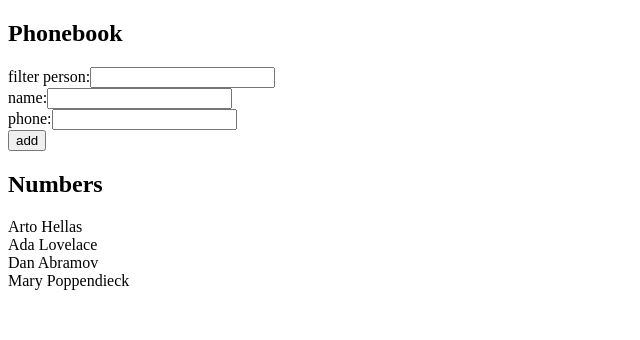
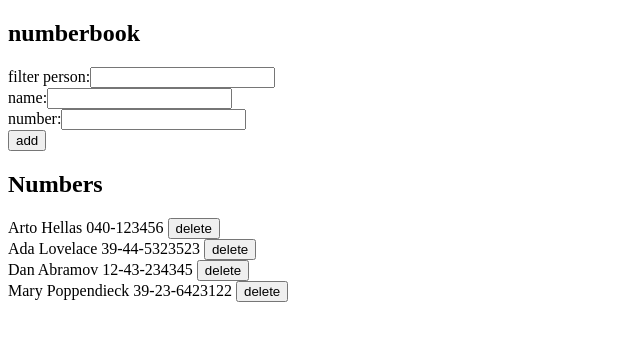
Before and after one commit to Yarviz/fullstack, a React (Create React App) app in the folder osa_2/puhelinluettelo/: page / in a window 1280 px wide. Shown: the top 340 px of the page, without its empty margins (0-640 px from the left). Built offline with nearby package versions, Linux system fonts and the light colour scheme; data requests are answered from the project's data file.

Commit message:
Exercises 2.15-2.18 done

```diff
--- a/osa_2/puhelinluettelo/db.json
+++ b/osa_2/puhelinluettelo/db.json
@@ -1,5 +1,5 @@
 {
-    "persons":[
+  "persons": [
     {
       "name": "Arto Hellas",
       "number": "040-123456",
--- a/osa_2/puhelinluettelo/src/App.js
+++ b/osa_2/puhelinluettelo/src/App.js
@@ -1,5 +1,7 @@
 import { useState, useEffect } from 'react'
-import axios from 'axios'
+import server from './services/persons'
+import DataForm from './components/DataForm'
+import Persons from './components/Persons'
 
 const Filter = ({value, cb}) => {
   return (
@@ -13,47 +15,17 @@ const Filter = ({value, cb}) => {
   )
 }
 
-const DataForm = ({data, onSubmit}) => {
-  return (
-    <form onSubmit={onSubmit}>
-      {data.map(item => {
-        return(
-          <div key={item.text}>
-            {item.text}
-            <input
-              value={item.value}
-              onChange={item.cb}
-            />
-          </div>
-        )
-      })}
-      <div>
-        <button type="submit">add</button>
-      </div>
-    </form>
-  )
-}
-
-const Persons = ({persons}) => {
-  const list_persons = persons.map(person =>
-    <div key={person.name}>{person.name} {person.phone}</div>
-  )
-  return(
-    <div>{list_persons}</div>
-  )
-}
-
 const App = () => {
   const [persons, setPersons] = useState([]);
-  const [newPerson, setNewPerson] = useState({ name: '', phone: '' });
+  const [newPerson, setNewPerson] = useState({ name: '', number: '' });
   const [filter, setFilter] = useState('');
 
   const nameChange = (event) => {
     setNewPerson({...newPerson, name: event.target.value});
   }
 
-  const phoneChange = (event) => {
-    setNewPerson({...newPerson, phone: event.target.value});
+  const numberChange = (event) => {
+    setNewPerson({...newPerson, number: event.target.value});
   }
 
   const filterChange = (event) => {
@@ -62,12 +34,39 @@ const App = () => {
 
   const addPerson = (event) => {
     event.preventDefault();
-    if (persons.find(person => person.name === newPerson.name)) {
-      alert(`name ${newPerson.name} already added to phonebook`);
-      return;
+    for(const person of persons) {
+      if (person.name === newPerson.name) {
+        const res = window.confirm(
+          `name ${newPerson.name} already added to numberbook, replace the old number with new one?`
+        );
+        if (!res) return;
+        server.update(person.id, newPerson).then(data => {
+          const updated = { ...newPerson, id: person.id };
+          const new_list = [...persons];
+          const index = new_list.map(item => item.id).indexOf(person.id);
+          new_list[index] = updated;
+          setPersons(new_list);
+          setNewPerson({ name: '', number: '' });
+        }).catch(reason => alert(reason));
+        return;
+      }
     }
-    setPersons(persons.concat(newPerson));
-    setNewPerson({ name: '', phone: '' });
+    server.create(newPerson).then(data => {
+      setPersons(persons.concat(data));
+      setNewPerson({ name: '', number: '' });
+      console.log(data);
+    }).catch(reason => alert(reason));
+  }
+
+  const deletePerson = (person) => {
+    if (window.confirm(`Delete ${person.name}?`)) {
+      server.remove(person.id).then(() => {
+        const new_list = [...persons];
+        const index = new_list.map(item => item.name).indexOf(person.name);
+        new_list.splice(index, 1);
+        setPersons(new_list)
+      }).catch(reason => alert(reason));
+    }
   }
 
   const filtered_persons = persons.filter(
@@ -76,23 +75,24 @@ const App = () => {
 
   const person_data = [
     {text: "name:", value: newPerson.name, cb: nameChange},
-    {text: "phone:", value: newPerson.phone, cb: phoneChange},
+    {text: "number:", value: newPerson.number, cb: numberChange},
   ]
 
   useEffect(() => {
-    axios.get('http://localhost:3001/persons').then(response => {
+    server.getAll().then(data => {
       console.log("loaded persons.json");
-      setPersons(response.data);
-    })
+      console.log(data)
+      setPersons(data);
+    }).catch(reason => alert(reason));
   }, [])
 
   return (
     <div>
-      <h2>Phonebook</h2>
+      <h2>numberbook</h2>
       <Filter values={filter} cb={filterChange}/>
       <DataForm data={person_data} onSubmit={addPerson}/>
       <h2>Numbers</h2>
-      <Persons persons={filtered_persons}/>
+      <Persons persons={filtered_persons} cb={deletePerson}/>
     </div>
   )
 }
--- /dev/null
+++ b/osa_2/puhelinluettelo/src/components/DataForm.js
@@ -0,0 +1,22 @@
+const DataForm = ({data, onSubmit}) => {
+    return (
+      <form onSubmit={onSubmit}>
+        {data.map(item => {
+          return(
+            <div key={item.text}>
+              {item.text}
+              <input
+                value={item.value}
+                onChange={item.cb}
+              />
+            </div>
+          )
+        })}
+        <div>
+          <button type="submit">add</button>
+        </div>
+      </form>
+    )
+}
+
+export default DataForm;
--- /dev/null
+++ b/osa_2/puhelinluettelo/src/components/Persons.js
@@ -0,0 +1,13 @@
+const Persons = ({persons, cb}) => {
+    const list_persons = persons.map(person =>
+      <div key={person.name}>
+        {person.name} {person.number}
+        {' '}<button onClick={() => cb(person)}>delete</button>
+      </div>
+    )
+    return(
+      <div>{list_persons}</div>
+    )
+}
+
+export default Persons;
--- /dev/null
+++ b/osa_2/puhelinluettelo/src/services/persons.js
@@ -0,0 +1,27 @@
+import axios from 'axios'
+const baseUrl = 'http://localhost:3001/persons'
+
+const getAll = () => {
+  return axios.get(baseUrl).then(response => response.data)
+}
+
+const create = newObject => {
+  return axios.post(baseUrl, newObject).then(response => response.data)
+}
+
+const update = (id, newObject) => {
+  return axios.put(`${baseUrl}/${id}`, newObject).then(response => response.data)
+}
+
+const remove = (id) => {
+  return axios.delete(`${baseUrl}/${id}`).then(response => response.data)
+}
+
+const obj = {
+  getAll,
+  create,
+  update,
+  remove
+}
+
+export default obj;
```
Lines whose indentation alone changed are shown as unchanged.
